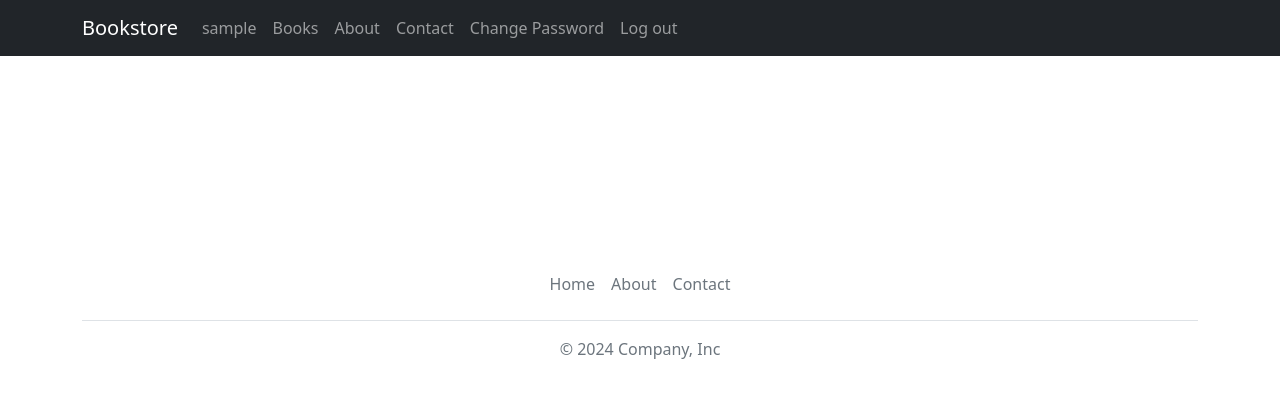
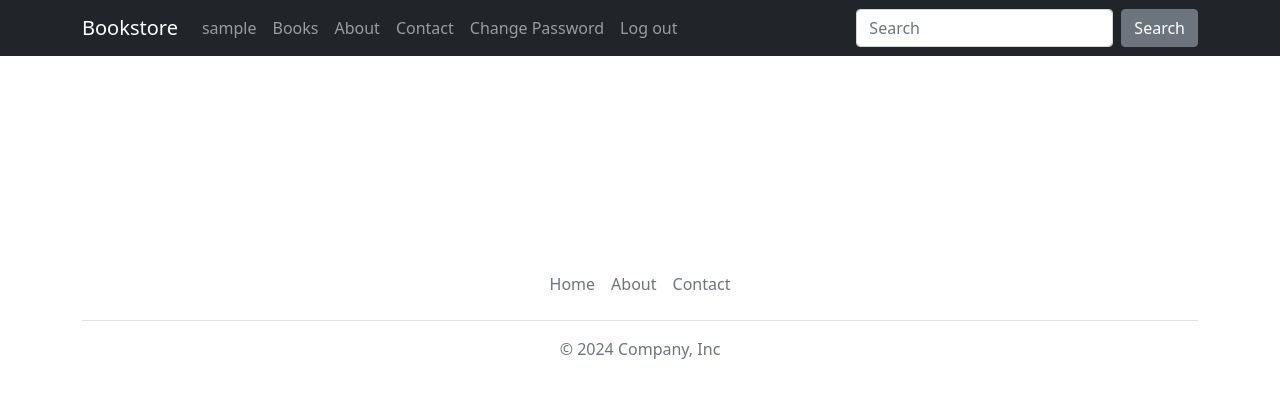
Before and after one commit to HBarotov/dj-professionals, a Django app: page /books/ in a window 1280 px wide. Shown: the top 398 px of the page. Run offline with Django 4.2, Linux system fonts and the light colour scheme; the visitor is signed in with stand-in values (Sample User, id 1); data that the repository does not hold is empty; parts of the project's set-up code (start-up, migrations or seed data) failed here and were passed over.

Commit message:
added search functionality

```diff
--- a/books/urls.py
+++ b/books/urls.py
@@ -4,6 +4,7 @@ from . import views
 
 app_name = "books"
 urlpatterns = [
+    path("search/", views.SearchResultsListView.as_view(), name="search_results"),
     path("<uuid:pk>/", views.BookDetailView.as_view(), name="book_detail"),
     path("", views.BookListView.as_view(), name="book_list"),
 ]
--- a/books/views.py
+++ b/books/views.py
@@ -1,4 +1,5 @@
 from django.contrib.auth import mixins
+from django.db.models import Q
 from django.views import generic
 
 from .models import Book
@@ -19,3 +20,14 @@ class BookDetailView(
     context_object_name = "book"
     login_url = "account_login"
     permission_required = "books.special_status"
+
+
+class SearchResultsListView(generic.ListView):
+    context_object_name = "book_list"
+    template_name = "books/search_results.html"
+
+    def get_queryset(self):
+        query = self.request.GET.get("q")
+        return Book.objects.filter(
+            Q(title__icontains=query) | Q(author__icontains="api")
+        )
--- a/templates/_base.html
+++ b/templates/_base.html
@@ -51,6 +51,10 @@
                         </li>
                     {% endif %}
                 </ul>
+                <form class="d-flex" action="{% url 'books:search_results' %}" method="get">
+                    <input class="form-control me-2" type="search" name="q" placeholder="Search" aria-label="Search" >
+                    <button class="btn btn-secondary" type="submit">Search</button>
+                </form>
             </div>
         </div>
     </nav>
```
Also changed, not shown: templates/books/search_results.html (added, +15 -0 lines).
